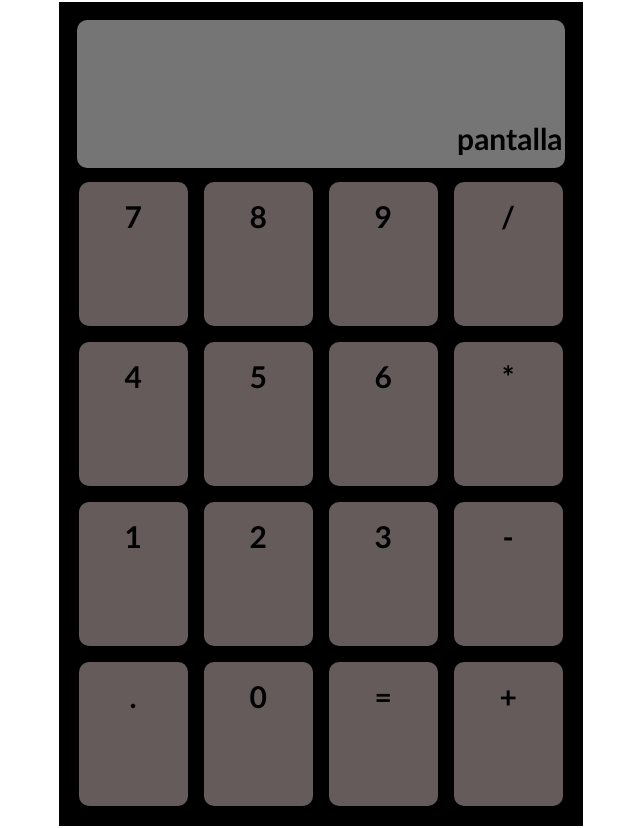
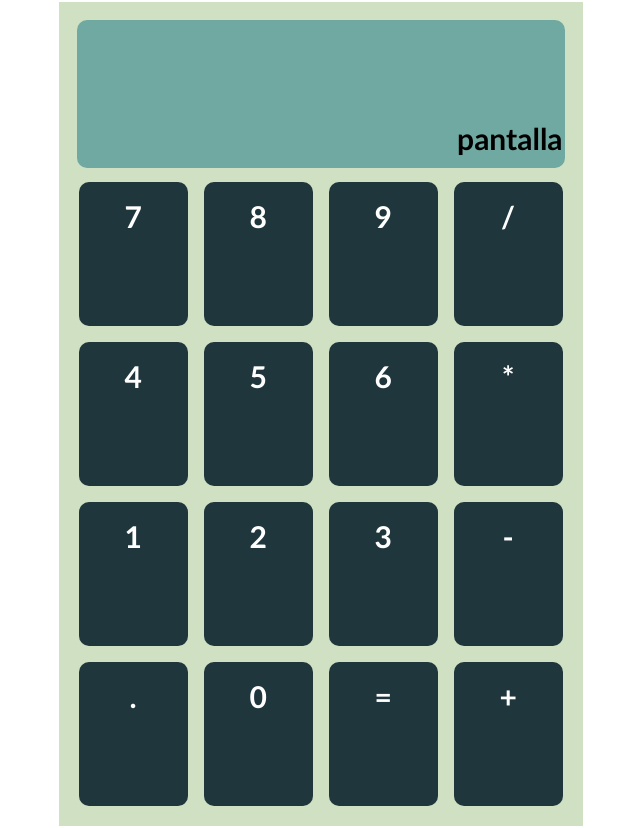
Before and after one commit to Tcastano/ProyectoEntornos, a plain HTML site: page index.html in a window 1280 px wide. Shown: the whole page, without its empty margins (71-711 px from the left). Drawn offline with Linux system fonts and the light colour scheme.

Commit message:
calculadora

```diff
--- a/css.css
+++ b/css.css
@@ -5,7 +5,7 @@
 
 #calculadora{
     align-content: center;
-    background-color: rgb(0, 0, 0);
+    background-color: #CFE0C3;
     margin-left: 10%;
     padding: 12px;
     display: grid;
@@ -20,7 +20,7 @@
 }
 
 .boton{
-    background-color: rgb(102, 91, 91);
+    background-color: #1F363D;
     margin: 8px;
     padding: 2vh;
     text-align: center;
@@ -30,14 +30,15 @@
 .boton a{
     padding-top: 25px;
     font-family: 'Gill Sans', 'Gill Sans MT', Calibri, 'Trebuchet MS', sans-serif;
-    font-weight: bold
+    font-weight: bold;
+    color: white;
 }
 
 #pantalla{
     margin: 6px;
     grid-column: 1/5;
     grid-row: 1/2;
-    background-color: rgb(117, 117, 117);
+    background-color: #70A9A1;
     text-align:right;
     padding-top:100px;
     font-size: 30px;
@@ -48,5 +49,5 @@
 }
 
 .boton:hover{
-    background-color: rgb(102, 91, 91,0.5);
+    background-color: rgb(31, 54, 61,0.9);
 }
```
